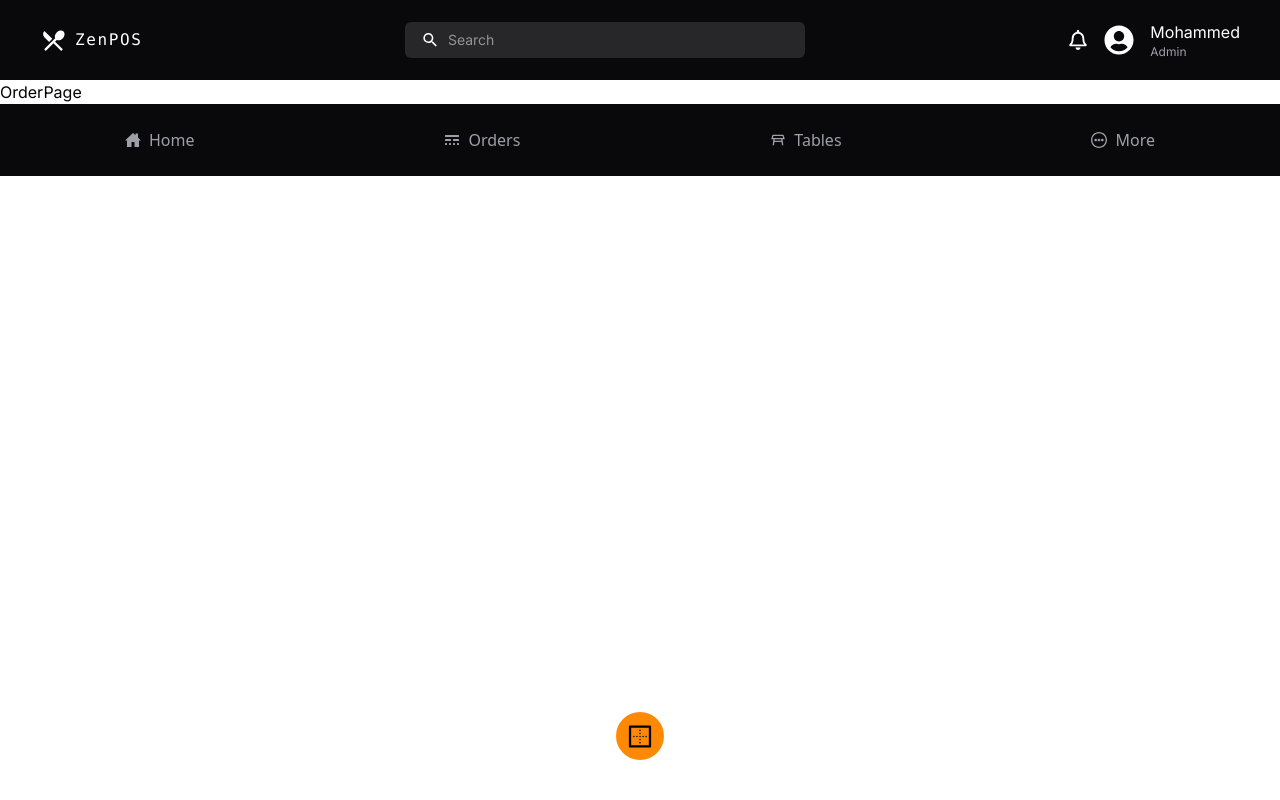
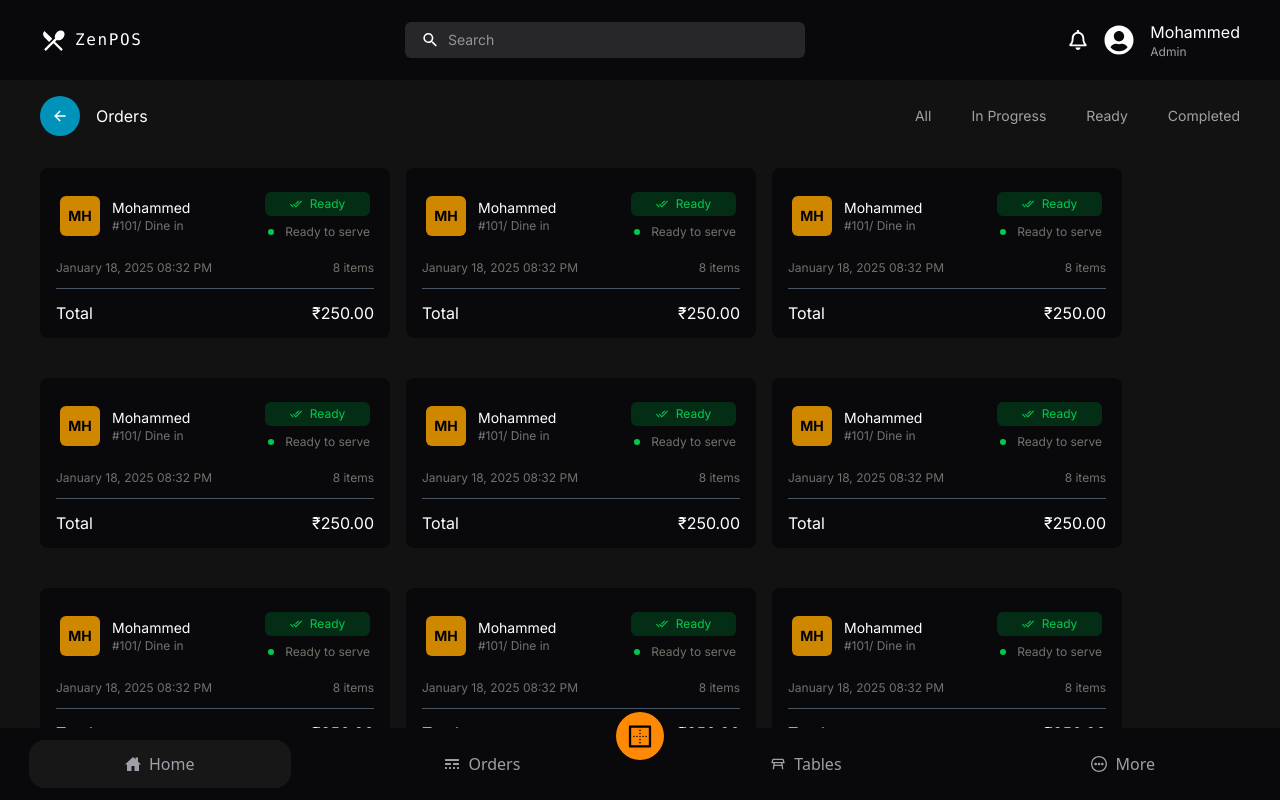
Before and after one commit to hanisx019/zen-pos, a React (Vite) app in the folder client/: page /order in a window 1280 px wide. Built offline with nearby package versions, Linux system fonts and the light colour scheme.

Commit message:
add orderpage

```diff
--- a/client/src/App.jsx
+++ b/client/src/App.jsx
@@ -1,6 +1,6 @@
 import { Routes , Route } from 'react-router-dom'
 
-import { HomePage, LoginPage, OrderPage } from './pages/index.js'
+import { HomePage, LoginPage, OrderPage , TablePage } from './pages/index.js'
 import Layout from './layouts/Layout.jsx'
 
 
@@ -10,8 +10,9 @@ const App = () => {
       <Routes>
         <Route path='/' element={<Layout/>}>
           <Route index element={<HomePage/>}/>
+          <Route path='order' element={<OrderPage/>}/>
+          <Route path='table' element={<TablePage/>}/>
           <Route path='login' element={<LoginPage/>}/>
-          <Route path='order' element={<OrderPage/>}/>
         </Route>
       </Routes>
     </>
--- /dev/null
+++ b/client/src/components/Order/Ordercard.jsx
@@ -0,0 +1,43 @@
+import { IoMdDoneAll } from "react-icons/io";
+import { GoDotFill } from "react-icons/go";
+
+const Ordercard = () => {
+  return (
+    <div className="bg-[#09090B] w-[350px] h-[170px] mt-6 rounded-lg  space-y-3 py-4">
+      <div className="flex gap-4 px-5 py-2 items-center justify-between  ">
+        <div className="flex gap-3 items-center">
+          <div className="bg-yellow-600 text-black font-bold rounded-md w-10 h-10 flex items-center justify-center text-sm">
+            MH
+          </div>
+          <div className="flex-col items-center">
+            <h3 className="text-sm text-white">Mohammed</h3>
+            <p className="text-xs text-neutral-500">#101/ Dine in</p>
+          </div>
+        </div>
+
+        <div>
+          <div className="flex items-center gap-2 bg-green-950 text-green-500 py-1 justify-center rounded-md mb-2 text-xs">
+            <IoMdDoneAll />
+            Ready
+          </div>
+          <p className="flex items-center gap-2 text-xs text-[#73716D]">
+            <GoDotFill className="text-green-500 " />
+            Ready to serve
+          </p>
+        </div>
+      </div>
+
+      <div className="flex justify-between text-[#73716D] text-xs mx-4">
+        <p>January 18, 2025 08:32 PM</p>
+        <p>8 items</p>
+      </div>
+      <hr className="text-gray-600 mx-4" />
+      <div className="flex justify-between text-white mx-4 ">
+        <p>Total</p>
+        <p>₹250.00</p>
+      </div>
+    </div>
+  );
+};
+
+export default Ordercard;
--- a/client/src/components/shared/Footer.jsx
+++ b/client/src/components/shared/Footer.jsx
@@ -3,17 +3,40 @@ import { BsBorderStyle } from "react-icons/bs";
 import { MdOutlineTableRestaurant } from "react-icons/md";
 import { CgMoreO } from "react-icons/cg";
 import { RxBorderAll } from "react-icons/rx";
-
+import { Link } from "react-router-dom";
+import { useState } from "react";
 
 
 
 const Footer = () => {
+
+  const [currentPage, setcurrentPage] = useState('home');
+
+  const pageStatus=(page)=>{
+    setcurrentPage(page);
+  }
+
+  console.log(currentPage);
+
   return (
-    <div className='h-[9vh] bg-zinc-950 text-zinc-400 flex items-cente justify-around font-sans'>
-      <div className="flex items-center gap-2"><IoHomeSharp className="text-zinc-400"  />Home</div>
-      <div className="flex items-center gap-2"><BsBorderStyle className="text-zinc-400" />Orders</div>
-      <div className="flex items-center gap-2"><MdOutlineTableRestaurant className="text-zinc-400" />Tables</div>
-      <div className="flex items-center gap-2"><CgMoreO className="text-zinc-400" />More</div>
+    <div className='h-[9vh] bg-zinc-950 text-zinc-400 flex items-center justify-around font-sans absolute bottom-0 w-full'>
+
+      <Link to='/'>
+      <div onClick={()=>pageStatus('home')} className={`flex items-center gap-2  px-24 rounded-2xl py-3 ${currentPage==='home'?'bg-neutral-900 transition-all ease-in duration-200':''}`}><IoHomeSharp className="text-zinc-400"/>Home</div>
+      </Link>
+
+      <Link to='/order'>
+      <div onClick={()=>pageStatus('order')} className={`flex items-center gap-2   px-24 rounded-2xl py-3 ${currentPage==='order'?'bg-neutral-900 transition-all ease-in duration-200':''}`}><BsBorderStyle className="text-zinc-400" />Orders</div>
+      </Link>
+
+      <Link to ='/table'>
+      <div onClick={()=>pageStatus('table')} className={`flex items-center gap-2   px-24 rounded-2xl py-3 ${currentPage==='table'?'bg-neutral-900 transition-all ease-in duration-200' :''}`}><MdOutlineTableRestaurant className="text-zinc-400" />Tables</div>
+      </Link>
+
+      <Link to ='/more'>
+      <div onClick={()=>pageStatus('more')} className={`flex items-center gap-2   px-24 rounded-2xl py-3 ${currentPage==='more'?'bg-neutral-900 transition-all ease-in duration-200':''}`}><CgMoreO className="text-zinc-400" />More</div>
+      </Link>
+
       <button className="bg-orange-400 bottom-10 absolute size-12 rounded-full cursor-pointer"><RxBorderAll className="w-full " size={23} color="black" /></button>
     </div>
   )
--- /dev/null
+++ b/client/src/constants/fooditems.js
@@ -0,0 +1,58 @@
+const foodItems=[
+    {
+        id:"01",
+        img:"https://images.unsplash.com/photo-1610057099443-fde8c4d50f91?w=600&auto=format&fit=crop&q=60&ixlib=rb-4.1.0&ixid=M3wxMjA3fDB8MHxzZWFyY2h8MTJ8fGJ1dHRlciUyMGNoaWNrZW58ZW58MHx8MHx8fDA%3D",
+        name:"Butter Chicken",
+        orders:250
+    },
+    {
+        id:"02",
+        img:"https://images.unsplash.com/photo-1600891964599-f61ba0e24092?w=600&auto=format&fit=crop&q=60&ixlib=rb-4.1.0&ixid=M3wxMjA3fDB8MHxzZWFyY2h8Mnx8cGl6emF8ZW58MHx8MHx8MA%3D%3D",
+        name:"Pizza",
+        orders:150
+    },
+    {
+        id:"03",
+        img:"https://images.unsplash.com/photo-1551218808-94e220e084d2?w=600&auto=format&fit=crop&q=60&ixlib=rb-4.1.0&ixid=M3wxMjA3fDB8MHxzZWFyY2h8M3x8c2FsYWR8ZW58MHx8MHx8MA%3D%3D",
+        name:"Salad",
+        orders:100
+    },
+    {
+        id:"04",
+        img:"https://images.unsplash.com/photo-1540189549336-e6e99c3679fe?w=600&auto=format&fit=crop&q=60&ixlib=rb-4.1.0&ixid=M3wxMjA3fDB8MHxzZWFyY2h8Mnx8c2FuZHdpY2h8ZW58MHx8MHx8MA%3D%3D",
+        name:"Sandwich",
+        orders:180
+    },
+    {
+        id:"05",
+        img:"https://images.unsplash.com/photo-1504674900247-0877df9cc836?w=600&auto=format&fit=crop&q=60&ixlib=rb-4.1.0&ixid=M3wxMjA3fDB8MHxzZWFyY2h8M3x8YmVycmllc3xlbnwwfHwwfHx8MA%3D%3D",
+        name:"Berries",
+        orders:90
+    },
+    {
+        id:"06",
+        img:"https://images.unsplash.com/photo-1565299624946-b28f40a0ae38?w=600&auto=format&fit=crop&q=60&ixlib=rb-4.1.0&ixid=M3wxMjA3fDB8MHxzZWFyY2h8M3x8cGFzdGF8ZW58MHx8MHx8MA%3D%3D",
+        name:"Pasta",
+        orders:130
+    },
+    {
+        id:"07",
+        img:"https://images.unsplash.com/photo-1543352634-7f3b8d6f0b5b?w=600&auto=format&fit=crop&q=60&ixlib=rb-4.1.0&ixid=M3wxMjA3fDB8MHxzZWFyY2h8Mnx8c2Nob29rfGVufDB8fDB8fHw%3D",
+        name:"Chook",
+        orders:110
+    },
+    {
+        id:"08",
+        img:"https://images.unsplash.com/photo-1504674900247-0877df9cc836?w=600&auto=format&fit=crop&q=60&ixlib=rb-4.1.0&ixid=M3wxMjA3fDB8MHxzZWFyY2h8M3x8YmVycmllc3xlbnwwfHwwfHx8MA%3D%3D",
+        name:"Berries",
+        orders:95
+    },
+    {
+        id:"09",
+        img:"https://images.unsplash.com/photo-1565299624946-b28f40a0ae38?w=600&auto=format&fit=crop&q=60&ixlib=rb-4.1.0&ixid=M3wxMjA3fDB8MHxzZWFyY2h8M3x8cGFzdGF8ZW58MHx8MHx8MA%3D%3D",
+        name:"Pasta",
+        orders:140
+    }
+]
+
+export default foodItems
--- a/client/src/pages/HomePage.jsx
+++ b/client/src/pages/HomePage.jsx
@@ -2,6 +2,7 @@ import React from 'react'
 import Earnings from '../components/Home/Earnings'
 import RecentOrders from '../components/Home/RecentOrders'
 import Greetings from '../components/Home/Greetings'
+import foodItems from '../constants/fooditems'
 
 const HomePage = () => {
   return (
@@ -13,7 +14,27 @@ const HomePage = () => {
         <RecentOrders/>
       </div>
 
-      <div className='w-2/5 bg-[#121212]'></div>
+      <div className='w-2/5 bg-[#121212]'>
+        <div className='bg-zinc-950 m-5 h-[74.5vh] rounded-md'>
+          <div className='flex justify-between p-4'>
+            <h4 className='text-sm text-white'>Recent Orders</h4>
+            <p className='text-blue-800 text-xs cursor-pointer select-none'>View all</p>
+          </div>
+          <div className=' overflow-y-scroll h-[67vh] hide-scrollbar'>
+            {foodItems.map((item)=>(
+              <div key={item.id} className='text-white flex bg-[#121212] m-4 rounded-md items-center space-x-5 px-4 py-2'>
+                <p className='font-bold'>{item.id}</p>
+                <img className='size-10 object-cover rounded-full object-center' src={item.img} alt={item.name}/>
+
+                <div className='flex flex-col font-semibold'>
+                  <h4 className='text-sm'>{item.name}</h4>
+                  <p className='text-xs text-gray-400'>Orders:<span className='text-white'> {item.orders}</span></p>
+                </div>
+              </div>
+            ))}
+          </div>
+        </div>
+      </div>
     </div>
   )
 }
--- a/client/src/pages/OrderPage.jsx
+++ b/client/src/pages/OrderPage.jsx
@@ -1,8 +1,46 @@
-import React from 'react'
+import { IoArrowBackSharp } from "react-icons/io5";
+import Ordercard from "../components/Order/Ordercard";
+
 
 const OrderPage = () => {
   return (
-    <div>OrderPage</div>
+    <div className="bg-[#121212] p-4 px-10">
+
+      <div className="flex items-center justify-between pb-2 ">
+        <div className="flex items-center gap-4 text-white   "><button className="bg-cyan-600 size-10 px-3 rounded-full"><IoArrowBackSharp className="text-white"/></button>Orders</div>
+        <div className="flex gap-10 text-neutral-400 text-sm">
+          <p>All</p>
+          <p>In Progress</p>
+          <p>Ready</p>
+          <p>Completed</p>
+        </div>
+      </div>
+
+      <div className="flex flex-wrap gap-4 bg-[#121212]  overflow-y-scroll hide-scrollbar max-h-[73vh]">
+        <Ordercard/>
+        <Ordercard/>
+        <Ordercard/>
+        <Ordercard/>
+        <Ordercard/>
+        <Ordercard/>
+        <Ordercard/>
+        <Ordercard/>
+        <Ordercard/>
+        <Ordercard/>
+        <Ordercard/>
+        <Ordercard/>
+        <Ordercard/>
+        <Ordercard/>
+        <Ordercard/>
+        <Ordercard/>
+        <Ordercard/>
+
+      </div>
+
+
+
+
+    </div>
   )
 }
 
--- /dev/null
+++ b/client/src/pages/TablePage.jsx
@@ -0,0 +1,9 @@
+import React from 'react'
+
+const TablePage = () => {
+  return (
+    <div>TablePage</div>
+  )
+}
+
+export default TablePage
--- a/client/src/pages/index.js
+++ b/client/src/pages/index.js
@@ -1,3 +1,4 @@
 export { default as HomePage } from './HomePage.jsx'
 export { default as LoginPage } from './LoginPage.jsx'
 export { default as OrderPage } from './OrderPage.jsx'
+export { default as TablePage } from './TablePage.jsx'
```
